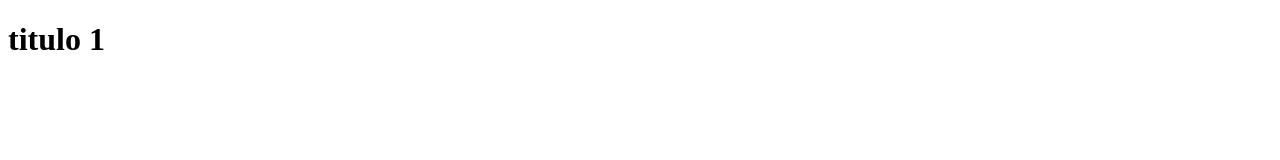
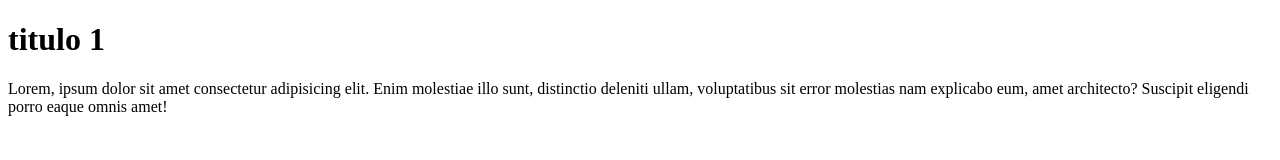
Before and after one commit to AndresBajac/primer_repositorio, a plain HTML site: page index.html in a window 1280 px wide. Drawn offline with Linux system fonts and the light colour scheme.

Commit message:
último cambio

```diff
--- a/index.html
+++ b/index.html
@@ -10,5 +10,7 @@
     <h1>
         titulo 1
     </h1>
+
+    <p>Lorem, ipsum dolor sit amet consectetur adipisicing elit. Enim molestiae illo sunt, distinctio deleniti ullam, voluptatibus sit error molestias nam explicabo eum, amet architecto? Suscipit eligendi porro eaque omnis amet!</p>
 </body>
 </html>
```
